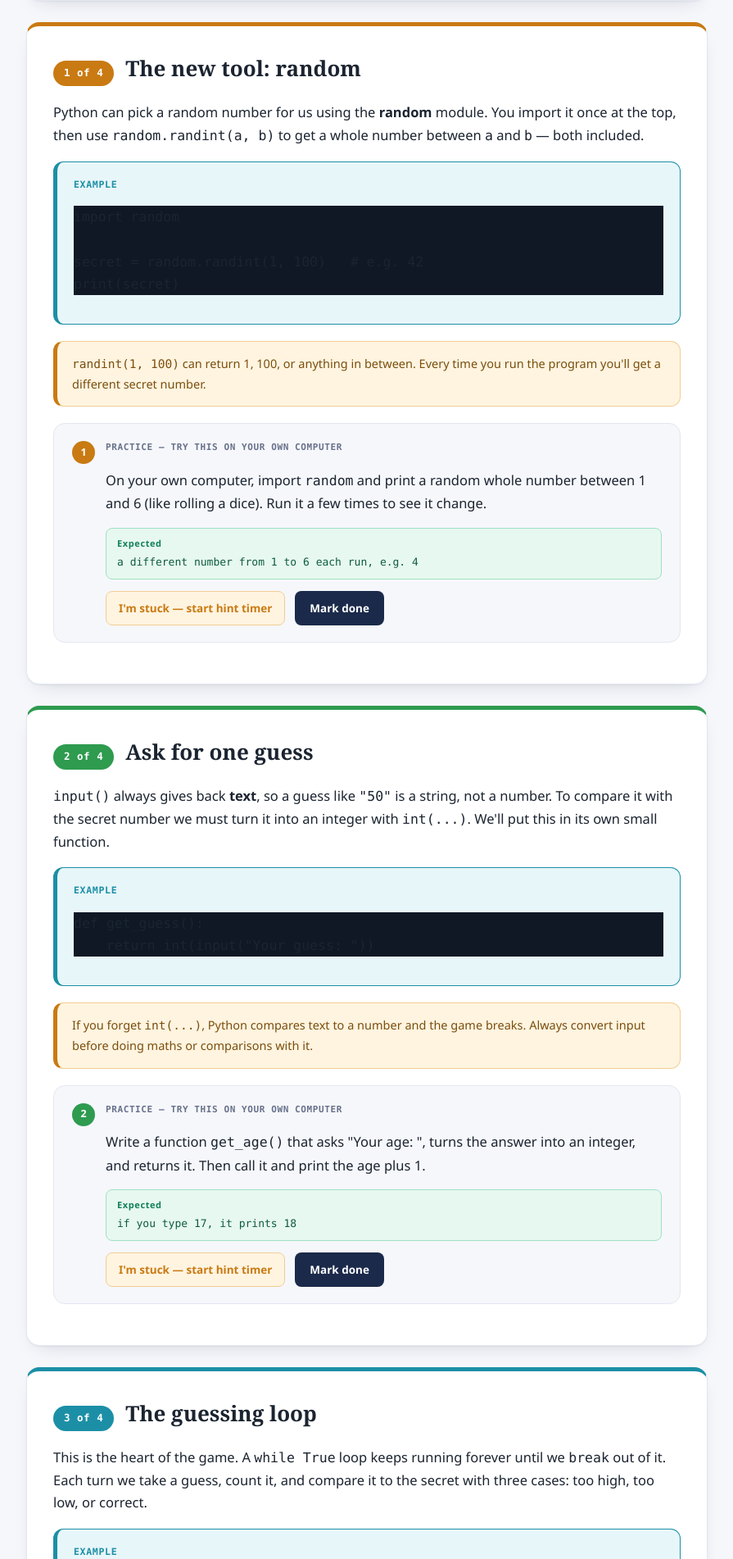
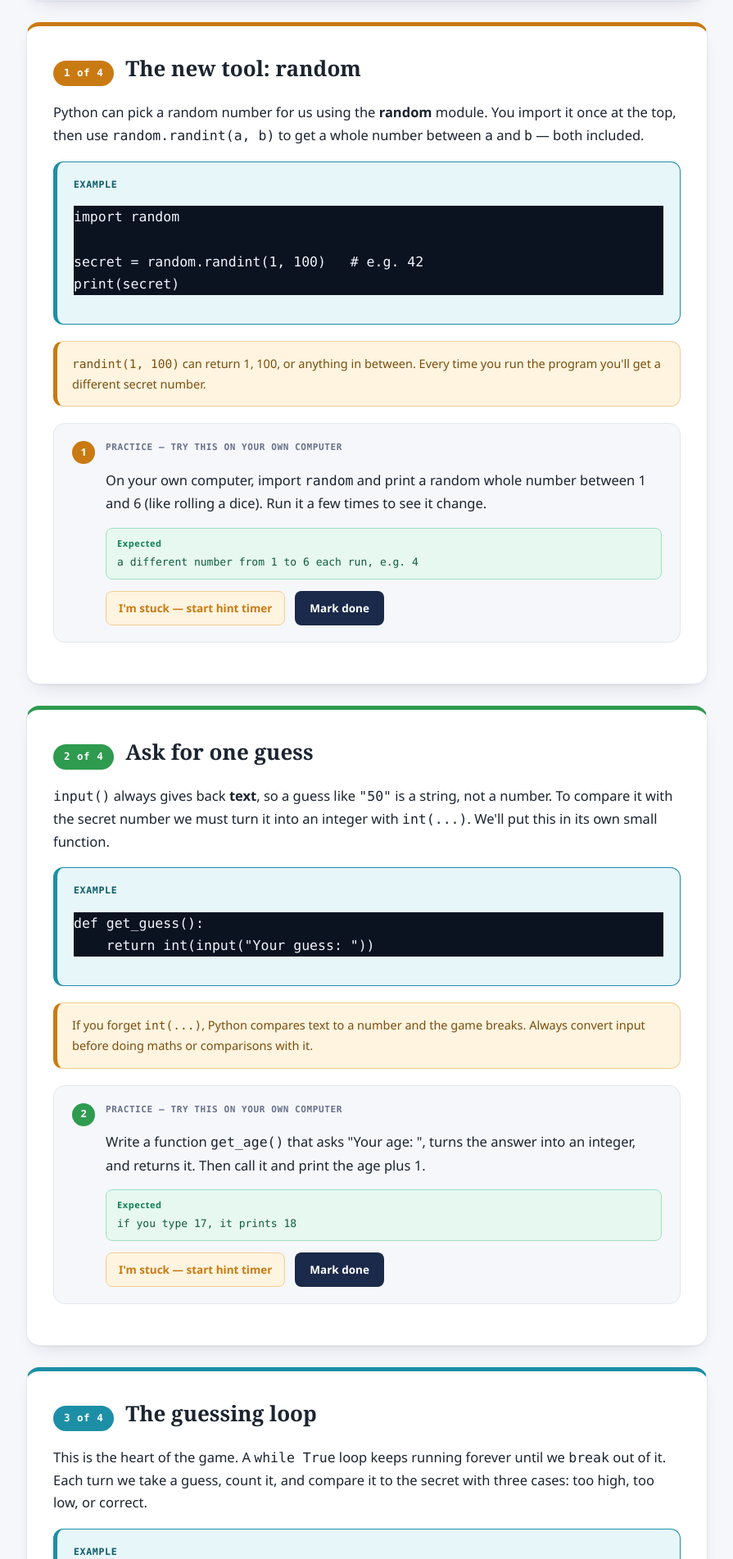
Before and after one commit to eeumairali/student-portal, a Django app: page /lesson/13/ in a window 1280 px wide. Shown: the part 833-2735 px from the top of the page at 82% size, without its empty margins (192-1087 px from the left). Run offline with Django 5.2, Linux system fonts and the light colour scheme; a user stored in the database is signed in; data comes from the database, SQL or seed files in the repository; both versions use the stored data as it was after the commit; some libraries are stand-ins or nearby versions.

Commit message:
updated notes

```diff
--- a/static/css/lesson-theme.css
+++ b/static/css/lesson-theme.css
@@ -10,7 +10,7 @@
   --deep:#1B2A4A;
   --amber:#C97A12; --amberbg:#FFF4E0; --amberline:#F0CE94;
   --green:#12805C; --greenbg:#E7F8F0; --greenline:#9FE0C4;
-  --code:#101826; --codetext:#D9E4F5;
+  --code:#0B1220; --codetext:#F1F5FC;
   --font-display:Georgia,"Times New Roman",serif;
   --font-body:"Segoe UI",-apple-system,BlinkMacSystemFont,Roboto,sans-serif;
   --font-mono:"SFMono-Regular",Consolas,"Liberation Mono",Menlo,monospace;
@@ -64,6 +64,7 @@ body.lesson-doc{margin:0}
 .lesson-doc .prose p{margin:0 0 12px}
 .lesson-doc .prose pre{background:var(--code);color:var(--codetext);border-radius:10px;padding:15px 17px;
   overflow-x:auto;font-size:13.5px;line-height:1.55}
+.lesson-doc .prose pre code,.lesson-doc .example-body pre code,.lesson-doc .hint pre code{color:inherit;background:none}
 .lesson-doc .prose table{border-collapse:collapse;width:100%;margin:0 0 12px}
 .lesson-doc .prose th,.lesson-doc .prose td{border:1px solid var(--line);padding:8px 10px;text-align:left;font-size:14px}
 .lesson-doc .prose th{background:var(--paper);font-weight:600}
@@ -94,9 +95,9 @@ body.lesson-doc{margin:0}
 .lesson-doc .example{background:var(--c4bg);border:1px solid var(--c4);border-left:5px solid var(--c4);
   border-radius:12px;padding:18px 20px;margin-bottom:20px}
 .lesson-doc .example-label{display:block;font-family:var(--font-mono);font-size:11.5px;font-weight:700;
-  letter-spacing:.7px;text-transform:uppercase;color:var(--c4);margin-bottom:10px}
+  letter-spacing:.7px;text-transform:uppercase;color:#0D5A6B;margin-bottom:10px}
 .lesson-doc .example-body .prose{margin-bottom:0}
-.lesson-doc .example-body pre{background:var(--code)}
+.lesson-doc .example-body pre{background:var(--code);color:var(--codetext)}
 
 /* ---------- tip ---------- */
 .lesson-doc .tip{background:var(--amberbg);border:1px solid var(--amberline);border-left:5px solid var(--amber);
@@ -180,3 +181,4 @@ body.lesson-doc{margin:0}
   .lesson-doc *,.lesson-doc *::before,.lesson-doc *::after{animation:none!important;transition:none!important}
 }
 .lesson-doc :focus-visible{outline:2px solid var(--c4);outline-offset:2px}
+.lesson-doc .prose pre::selection,.lesson-doc .prose pre ::selection{background:#3B5BA5;color:#fff}
```
Also changed, not shown: db.sqlite3.
